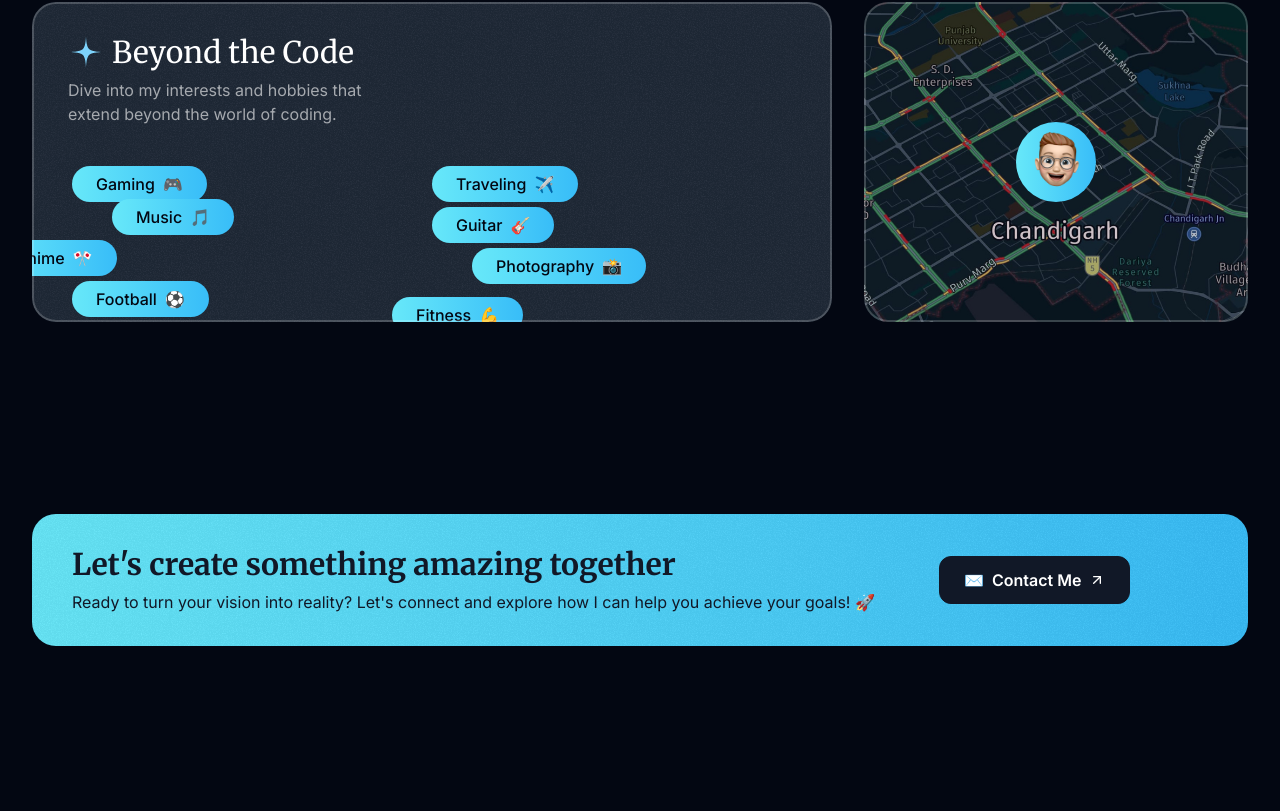
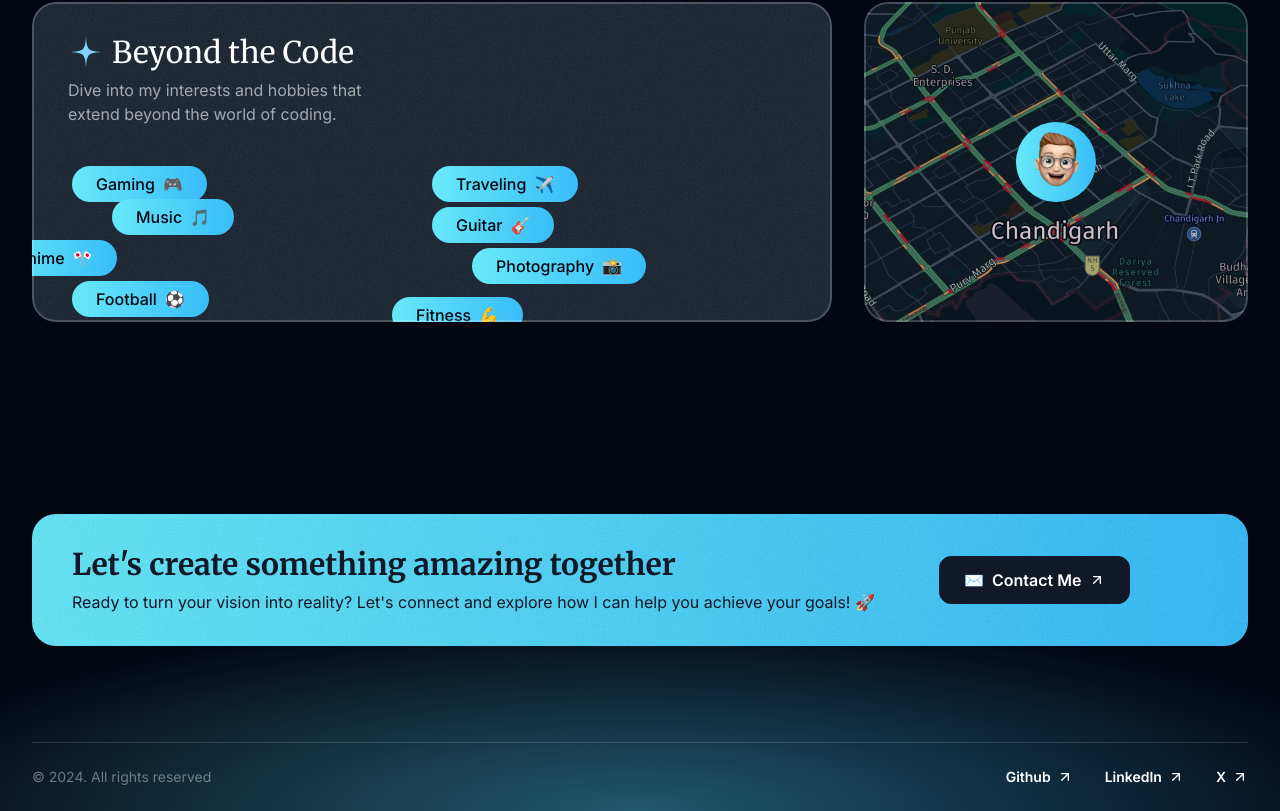
Before and after one commit to tusharn3115/dev-portfolio, a Next.js app: page / in a window 1280 px wide. Shown: the part 4566-5377 px from the top of the page. Before the commit the page ends 5308 px from the top, so only its background shows below. Built offline with nearby package versions, Linux system fonts and the light colour scheme.

Commit message:
add Footer component with social links and styling; update global styles for consistency

```diff
--- a/src/app/globals.css
+++ b/src/app/globals.css
@@ -1,5 +1,5 @@
-@import url('https://fonts.googleapis.com/css2?family=Inter:ital,opsz,wght@0,14..32,100..900;1,14..32,100..900&display=swap');
-@import url('https://fonts.googleapis.com/css2?family=Merriweather:ital,wght@0,300;0,400;0,700;0,900;1,300;1,400;1,700;1,900&display=swap');
+@import url("https://fonts.googleapis.com/css2?family=Inter:ital,opsz,wght@0,14..32,100..900;1,14..32,100..900&display=swap");
+@import url("https://fonts.googleapis.com/css2?family=Merriweather:ital,wght@0,300;0,400;0,700;0,900;1,300;1,400;1,700;1,900&display=swap");
 
 @tailwind base;
 @tailwind components;
@@ -17,43 +17,65 @@
   font-family: "Merriweather";
 }
 
-
 @layer base {
   .nav-item {
-        @apply px-4 py-1.5 rounded-full text-white/70 text-sm font-semibold hover:bg-white/10 hover:text-white transition duration-200
+    @apply px-4 py-1.5 rounded-full text-white/70 text-sm font-semibold hover:bg-white/10 hover:text-white transition duration-200;
   }
 
   .hero-ring {
-        @apply absolute inset-0 border-2 border-sky-600/15 shadow-[0_0_80px_inset] shadow-sky-600/15  top-1/2 left-1/2 -translate-x-1/2 -translate-y-1/2 rounded-full
+    @apply absolute inset-0 border-2 border-sky-600/15 shadow-[0_0_80px_inset] shadow-sky-600/15  top-1/2 left-1/2 -translate-x-1/2 -translate-y-1/2 rounded-full;
   }
 }
 
 .mask-gradient {
-    mask-image: linear-gradient(to bottom, transparent, rgba(0, 0, 0, 0.1) 0.1%, rgba(0, 0, 0, 0.7) 10%, transparent);
+  mask-image: linear-gradient(
+    to bottom,
+    transparent,
+    rgba(0, 0, 0, 0.1) 0.1%,
+    rgba(0, 0, 0, 0.7) 10%,
+    transparent
+  );
 }
 
-
 .mask-tape {
-    mask-image: linear-gradient(to right, transparent 3%, rgba(0, 0, 0, 1) 15%, rgba(0, 0, 0, 1) 87%, transparent 97%);
+  mask-image: linear-gradient(
+    to right,
+    transparent 3%,
+    rgba(0, 0, 0, 1) 15%,
+    rgba(0, 0, 0, 1) 87%,
+    transparent 97%
+  );
 }
 
 .mask-cards {
-    mask-image: linear-gradient(to right, transparent 0%, rgba(0, 0, 0, 0.5) 10%, rgba(0, 0, 0, 1) 80%, transparent 100%);
+  mask-image: linear-gradient(
+    to right,
+    transparent 0%,
+    rgba(0, 0, 0, 0.5) 10%,
+    rgba(0, 0, 0, 1) 80%,
+    transparent 100%
+  );
 }
 
 .mask-aboutCards {
-    mask-image: linear-gradient(to right, transparent 0%, rgba(0, 0, 0, 0.5) 10%, rgba(0, 0, 0, 1) 80%, transparent 100%);
+  mask-image: linear-gradient(
+    to right,
+    transparent 0%,
+    rgba(0, 0, 0, 0.5) 10%,
+    rgba(0, 0, 0, 1) 80%,
+    transparent 100%
+  );
 }
 
-
+.mask-radial-center {
+  mask-image: radial-gradient(50% 50% at bottom center, black, transparent);
+}
 
 @layer utilities {
   .container {
-        @apply lg:max-w-7xl
+    @apply lg:max-w-7xl;
   }
 }
-
-
 
 /* lenis */
 [data-lenis-container] {
--- a/src/app/page.tsx
+++ b/src/app/page.tsx
@@ -5,6 +5,7 @@
 import { TapeSection } from "@/sections/Tape";
 import { TestimonialsSection } from "@/sections/Testimonials";
 import { ContactSection } from "@/sections/Contact";
+import { Footer } from "@/sections/Footer";
 
 export default function Home() {
   return (
@@ -16,6 +17,7 @@
       <TestimonialsSection />
       <AboutSection />
       <ContactSection />
+      <Footer />
     </div>
   );
 }
--- a/src/sections/Footer.tsx
+++ b/src/sections/Footer.tsx
@@ -1,3 +1,37 @@
+import ArrowImg from "@/assets/icons/arrow-up-right.svg";
+
+const footerLinks = [
+  {
+    title: "Github",
+    href: "https://github.com/tusharn3115",
+  },
+  {
+    title: "LinkedIn",
+    href: "https://www.linkedin.com/in/tushar-negi-786571317/",
+  },
+  {
+    title: "X",
+    href: "https://x.com/tushxr05",
+  },
+];
+
 export const Footer = () => {
-  return <div>Footer Section</div>;
+  return (
+    <footer className="relative -z-10 overflow-x-clip">
+      <div className="absolute h-[400px] w-[1600px] bottom-0 left-1/2 -translate-x-1/2 bg-gradient-to-r  from-cyan-300/40 to-sky-400/40 mask-radial-center -z-10"></div>
+      <div className="container">
+        <div className="border-t border-white/15 py-6 text-sm flex flex-col md:flex-row md:justify-between gap-8 items-center">
+          <div className="text-white/40">&copy; 2024. All rights reserved</div>
+          <nav className="flex flex-col md:flex-row items-center gap-8">
+            {footerLinks.map((link) => (
+              <a href={link.href} key={link.title} className="inline-flex items-center gap-1.5">
+                <span className="font-semibold">{link.title}</span>
+                <ArrowImg className='size-4' />
+              </a>
+            ))}
+          </nav>
+        </div>
+      </div>
+    </footer>
+  );
 };
```
Lines whose indentation alone changed are shown as unchanged.
